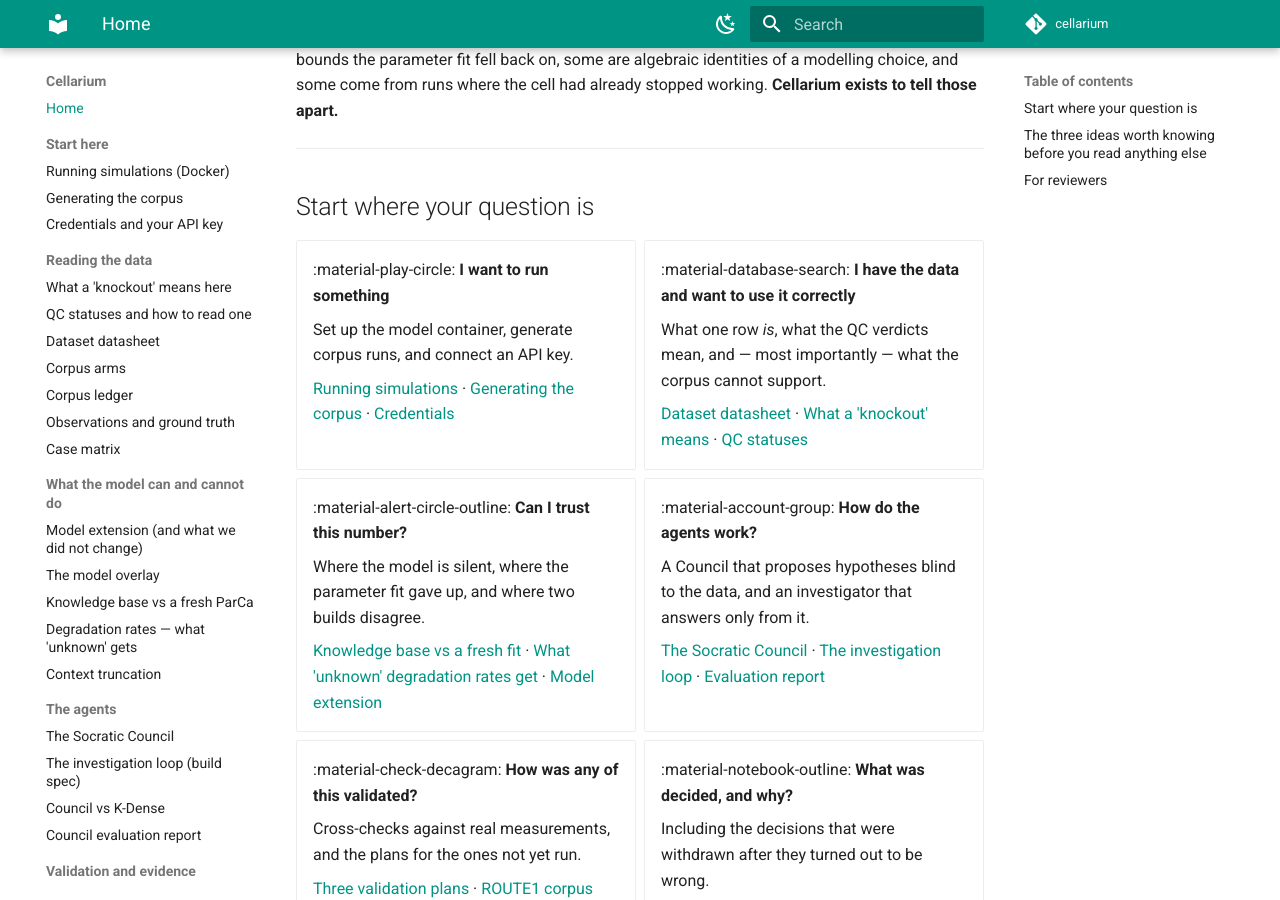
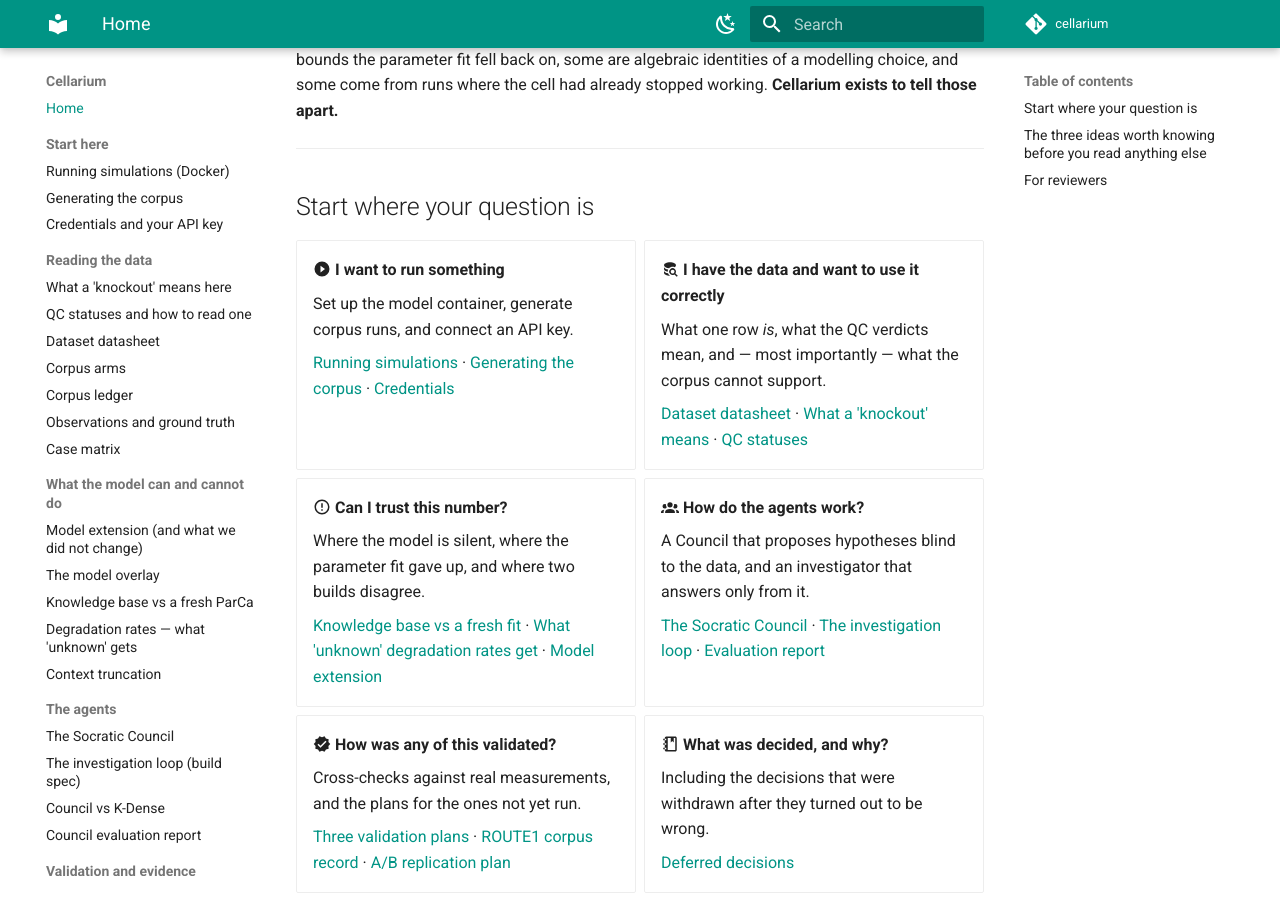
Before and after one commit to evanniko1/cellarium, an MkDocs documentation site: the page built from docs/index.md, in a window 1280 px wide and 900 px high, scrolled down 277 px. Built offline with MkDocs 1.6.1 and Material for MkDocs 9.7.7, drawn with Linux system fonts in a browser that asks for light colours; comment, search, counter and statistics services are not loaded.

Commit message:
DOC-1: render the Material icons — they were shipping as literal text
The landing page's card headers use `:material-play-circle:` shortcodes, which
need pymdownx.emoji wired to Material's icon index. Without it MkDocs emits the
shortcode verbatim, so every card read ":material-database-search: I have the
data and want to use it correctly".

Caught by opening the built page and looking at it, not by the build — a strict
build is happy to ship text that renders wrong. Verified by counting in the
output: raw shortcodes 1 -> 0, SVG icons 0 -> 19.

Co-Authored-By: Claude Opus 5 <noreply@anthropic.com>

```diff
--- a/mkdocs.yml
+++ b/mkdocs.yml
@@ -58,6 +58,11 @@ markdown_extensions:
   - pymdownx.highlight:
       anchor_linenums: true
   - pymdownx.inlinehilite
+  # Without this the `:material-…:` shortcodes on the landing page render as LITERAL TEXT — verified by
+  # looking at the built page rather than assuming, which is how it was caught.
+  - pymdownx.emoji:
+      emoji_index: !!python/name:material.extensions.emoji.twemoji
+      emoji_generator: !!python/name:material.extensions.emoji.to_svg
   - pymdownx.snippets:
       check_paths: true          # a snippet include that points nowhere fails the build
   - pymdownx.tabbed:
```
